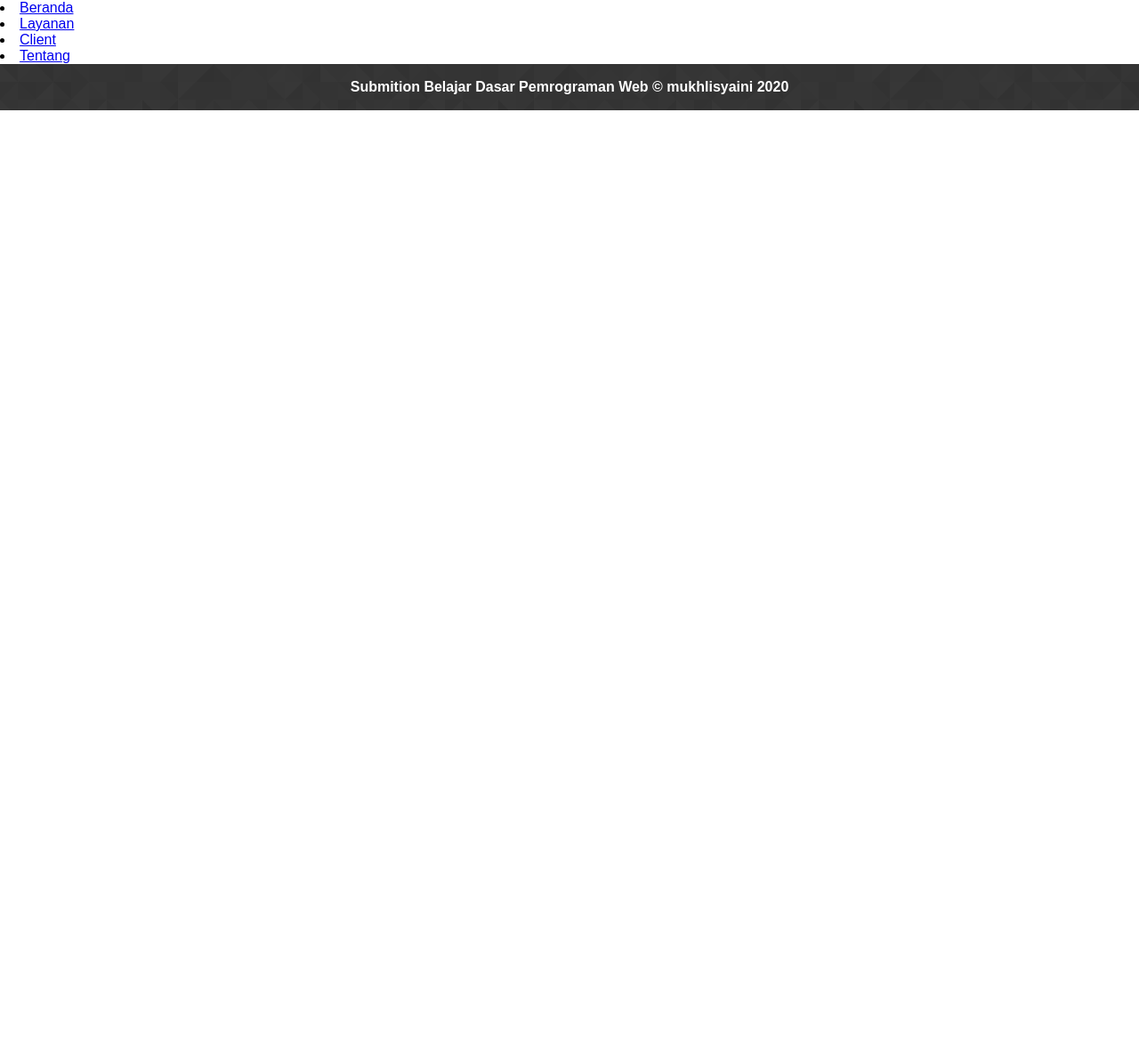
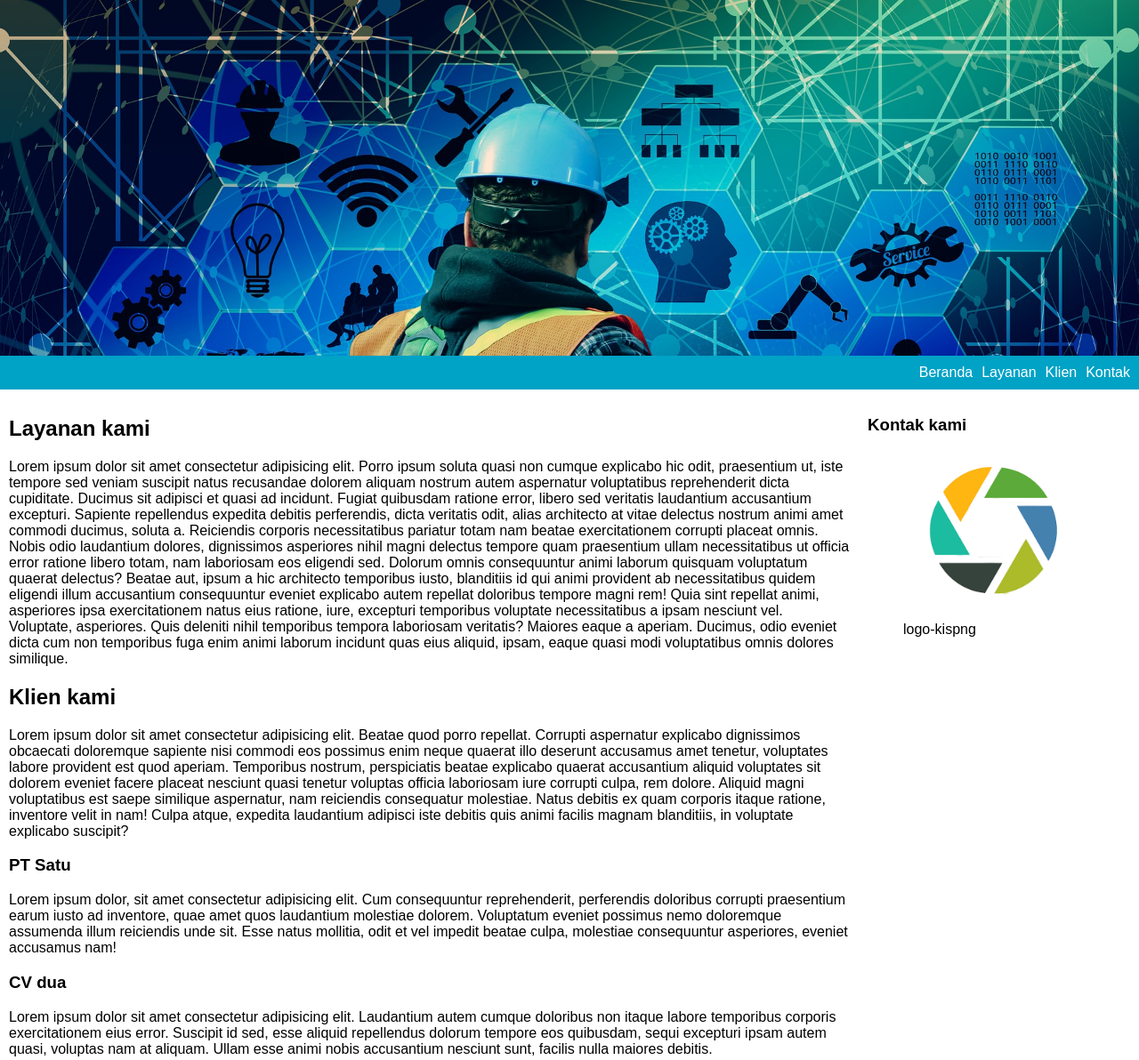
Before and after one commit to mukhlisyaini/dicodsubmitx1, a plain HTML site: page index.html in a window 1280 px wide. Shown: the top 1192 px of the page at 89% size. Before the commit the page ends 800 px from the top, so only its background shows below. Drawn offline with Linux system fonts and the light colour scheme.

Commit message:
penambahan flexbox

```diff
--- a/index.html
+++ b/index.html
@@ -1,35 +1,89 @@
 <!DOCTYPE html>
-<html lang="en">
+<html lang="id">
 
 <head>
     <meta charset="UTF-8">
     <meta name="viewport" content="width=device-width, initial-scale=1.0">
-    <title>Mining Company</title>
+    <title>Konsultan MainingComp</title>
     <link rel="stylesheet" href="style/style.css">
 </head>
 
 <body>
 
     <header>
-    <div class="hero">
+        <div id="beranda" class="hero">
 
         </div>
-    <nav>
+        <nav class="header">
             <li><a href="#beranda">Beranda</a></li>
             <li><a href="#layanan">Layanan</a></li>
-        <li><a href="#profil">Client</a></li>
-        <li><a href="#tentang">Tentang</a></li>
+            <li><a href="#klien">Klien</a></li>
+            <li><a href="#kontak">Kontak</a></li>
         </nav>
 
     </header>
 
     <main>
-    <div class="konten">
+        <div id="konten">
+            <article id="layanan">
+                <h2>Layanan kami</h2>
+                <p>Lorem ipsum dolor sit amet consectetur adipisicing elit. Porro ipsum soluta quasi non cumque
+                    explicabo hic odit, praesentium ut, iste tempore sed veniam suscipit natus recusandae dolorem
+                    aliquam nostrum autem aspernatur voluptatibus reprehenderit dicta cupiditate. Ducimus sit adipisci
+                    et quasi ad incidunt. Fugiat quibusdam ratione error, libero sed veritatis laudantium accusantium
+                    excepturi. Sapiente repellendus expedita debitis perferendis, dicta veritatis odit, alias architecto
+                    at vitae delectus nostrum animi amet commodi ducimus, soluta a. Reiciendis corporis necessitatibus
+                    pariatur totam nam beatae exercitationem corrupti placeat omnis. Nobis odio laudantium dolores,
+                    dignissimos asperiores nihil magni delectus tempore quam praesentium ullam necessitatibus ut officia
+                    error ratione libero totam, nam laboriosam eos eligendi sed. Dolorum omnis consequuntur animi
+                    laborum quisquam voluptatum quaerat delectus? Beatae aut, ipsum a hic architecto temporibus iusto,
+                    blanditiis id qui animi provident ab necessitatibus quidem eligendi illum accusantium consequuntur
+                    eveniet explicabo autem repellat doloribus tempore magni rem! Quia sint repellat animi, asperiores
+                    ipsa exercitationem natus eius ratione, iure, excepturi temporibus voluptate necessitatibus a ipsam
+                    nesciunt vel. Voluptate, asperiores. Quis deleniti nihil temporibus tempora laboriosam veritatis?
+                    Maiores eaque a aperiam. Ducimus, odio eveniet dicta cum non temporibus fuga enim animi laborum
+                    incidunt quas eius aliquid, ipsam, eaque quasi modi voluptatibus omnis dolores similique.</p>
+
+            </article>
+            <article id="klien">
+                <h2>Klien kami</h2>
+                <p>Lorem ipsum dolor sit amet consectetur adipisicing elit. Beatae quod porro repellat. Corrupti
+                    aspernatur explicabo dignissimos obcaecati doloremque sapiente nisi commodi eos possimus enim neque
+                    quaerat illo deserunt accusamus amet tenetur, voluptates labore provident est quod aperiam.
+                    Temporibus nostrum, perspiciatis beatae explicabo quaerat accusantium aliquid voluptates sit dolorem
+                    eveniet facere placeat nesciunt quasi tenetur voluptas officia laboriosam iure corrupti culpa, rem
+                    dolore. Aliquid magni voluptatibus est saepe similique aspernatur, nam reiciendis consequatur
+                    molestiae. Natus debitis ex quam corporis itaque ratione, inventore velit in nam! Culpa atque,
+                    expedita laudantium adipisci iste debitis quis animi facilis magnam blanditiis, in voluptate
+                    explicabo suscipit?</p>
+
+                <section>
+                    <h3>PT Satu</h3>
+                    <p>Lorem ipsum dolor, sit amet consectetur adipisicing elit. Cum consequuntur reprehenderit,
+                        perferendis doloribus corrupti praesentium earum iusto ad inventore, quae amet quos laudantium
+                        molestiae dolorem. Voluptatum eveniet possimus nemo doloremque assumenda illum reiciendis unde
+                        sit. Esse natus mollitia, odit et vel impedit beatae culpa, molestiae consequuntur asperiores,
+                        eveniet accusamus nam!</p>
+                </section>
+                <section>
+                    <h3>CV dua</h3>
+                    <p>Lorem ipsum dolor sit amet consectetur adipisicing elit. Laudantium autem cumque doloribus non
+                        itaque labore temporibus corporis exercitationem eius error. Suscipit id sed, esse aliquid
+                        repellendus dolorum tempore eos quibusdam, sequi excepturi ipsam autem quasi, voluptas nam at
+                        aliquam. Ullam esse animi nobis accusantium nesciunt sunt, facilis nulla maiores debitis.</p>
+                </section>
+
+            </article>
 
         </div>
         <aside>
-        <article>
+            <article id="kontak">
                 <header>
+                    <h3>Kontak kami</h3>
+                    <figure>
+                        <img src="assets/logo-kispng.png" alt="logo" class="logo">
+                        <figcaption>logo-kispng</figcaption>
+                    </figure>
 
                 </header>
 
--- a/style/style.css
+++ b/style/style.css
@@ -6,6 +6,69 @@ body {
     font-family: 'Quicksand', sans-serif;
     margin: 0;
     padding: 0;
+}
+
+.hero {
+    background-image: url(../assets/workers-pixabay.jpg);
+    /*sumber gambar dari pixabay.com*/
+    height: 400px;
+    background-size: cover;
+    /*background-position: 0 -50px;*/
+    background-repeat: no-repeat;
+}
+
+header {
+    display: inline;
+}
+
+nav {
+    background-color: #00a2c6;
+    padding: 5px;
+    position: sticky;
+    top: 0;
+    display: flex;
+    justify-content: flex-end;
+    flex-wrap: wrap;
+}
+
+nav a {
+    font-size: unset;
+    font-weight: 400;
+    text-decoration: none;
+    color: white;
+    float: right;
+    margin: 5px;
+}
+
+nav a:hover {
+    font-weight: bold;
+    background-color: steelblue;
+}
+
+
+nav li {
+    display: inline;
+    list-style-type: none;
+}
+
+main {
+    padding: 10px;
+    overflow: auto;
+}
+
+#konten {
+    float: left;
+    width: 75%;
+}
+
+aside {
+    float: right;
+    width: 25%;
+    padding-left: 20px;
+}
+
+aside img {
+    width: 200px;
 }
 
 footer {
@@ -19,4 +82,22 @@ footer {
     background-image: url(../assets/prism-toptal.png);
     /*prism-toptal - sumber dari toptal.com*/
     background-repeat: repeat-x;
+    display: flex;
+    align-content: center;
+    justify-content: center;
 }
+
+/*Pengaturan untuk perapihan box model*/
+* {
+    box-sizing: border-box;
+}
+
+/*untuk scale pada media device berbeda seperti HP*/
+@media screen and (max-width: 1000px) {
+
+    #content,
+    aside {
+        width: 100%;
+        padding: 0;
+    }
+}
```
Also changed, not shown: assets/logo-kispng.png (added), assets/workers-pixabay.jpg (added). Lines whose indentation alone changed are shown as unchanged.
